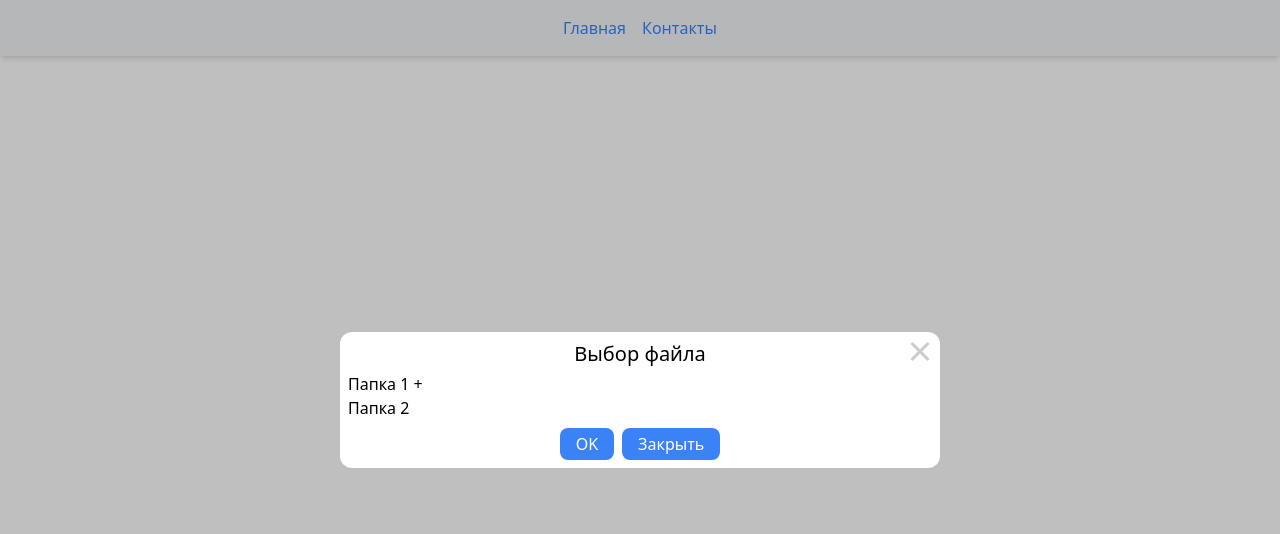
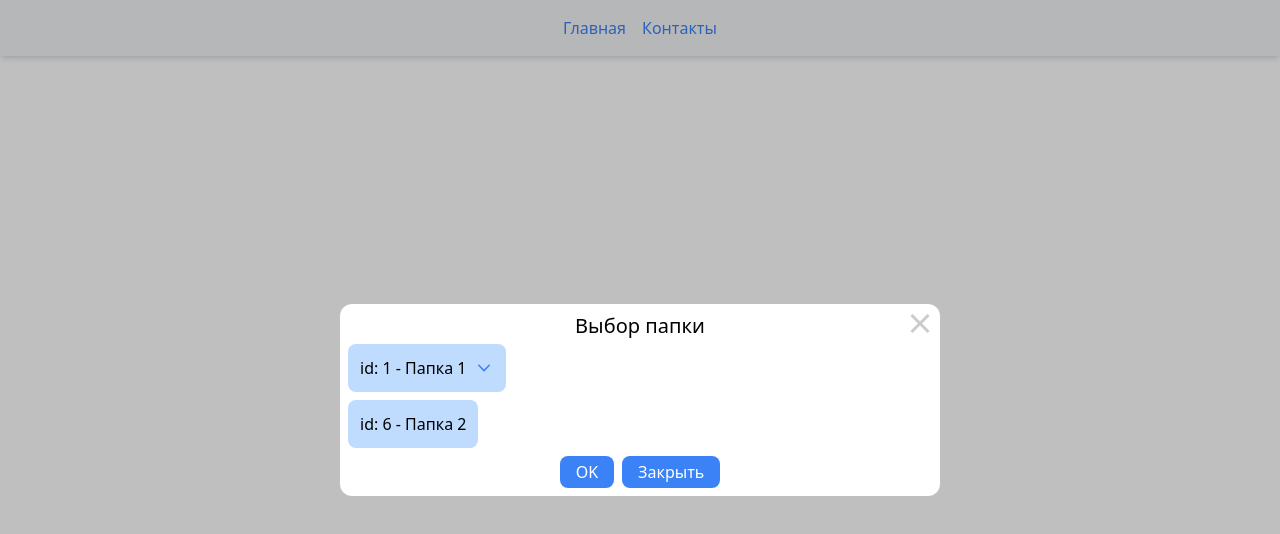
Before and after one commit to dzoric1/tree-view, a Vue app: page / in a window 1280 px wide. Both pictures are taken after a click on the button "Открыть". Shown: the top 534 px of the page. Built offline with nearby package versions, Linux system fonts and the light colour scheme; the HTML template or start-up script is replaced by a standard one.

Commit message:
realized tree view component with features

```diff
--- a/src/components/UI/UITreeView/Main.vue
+++ b/src/components/UI/UITreeView/Main.vue
@@ -1,31 +1,41 @@
-<script lang="ts" setup>
+<script setup lang="ts">
+import { ref } from 'vue';
 import TreeNode from './TreeNode.vue';
 import { type TreeNodeData } from './types';
 
-defineProps<{
+const props = defineProps<{
   data: TreeNodeData[];
+  modelValue: number | null;
 }>();
 
-const emit = defineEmits(['select']);
+const emits = defineEmits<{
+  (e: 'update:modelValue', id: number | null): void;
+}>();
 
-const handleSelect = (node: TreeNodeData) => {
-  emit('select', node);
+const selectedNodeId = ref<number | null>(props.modelValue ?? null);
+
+const onNodeSelect = (id: number) => {
+  selectedNodeId.value = id;
+  emits('update:modelValue', id);
 };
 </script>
 
 <template>
-  <div>
-    <ul>
-      <li>
+  <div class="tree-view">
+    <ul class="tree">
+      <li v-for="node in data" :key="node.id">
         <TreeNode
-          v-for="node in data"
-          :key="node.id"
-          :data="node"
-          @select="handleSelect"
+          :node="node"
+          :selectedId="selectedNodeId"
+          @select="onNodeSelect"
         />
       </li>
     </ul>
   </div>
 </template>
 
-<style scoped></style>
+<style scoped>
+.tree {
+  @apply flex flex-col gap-2;
+}
+</style>
--- a/src/components/UI/UITreeView/TreeNode.vue
+++ b/src/components/UI/UITreeView/TreeNode.vue
@@ -1,46 +1,77 @@
-<script lang="ts" setup>
-import { defineProps, ref } from 'vue';
+<script setup lang="ts">
+import ChevronIcon from '@/components/icons/ChevronIcon.vue';
+import { computed, defineEmits, defineProps, ref } from 'vue';
 import { type TreeNodeData } from './types';
 
 const props = defineProps<{
-  data: TreeNodeData;
+  node: TreeNodeData;
+  selectedId: number | null;
 }>();
 
-const emit = defineEmits(['select']);
+const emit = defineEmits<{
+  (e: 'select', id: number): void;
+}>();
 
-const isExpanded = ref(false);
-const hasChildren = props.data.children.length > 0;
+const isOpen = ref(false);
+const isSelected = computed(() => props.selectedId === props.node.id);
 
-const onClick = () => {
-  if (hasChildren) {
-    isExpanded.value = !isExpanded.value;
-  } else {
-    emit('select', props.data);
-  }
+const toggleChildren = () => {
+  isOpen.value = !isOpen.value;
 };
 
-const handleSelect = () => {
-  emit('select', props.data);
+const handleClick = () => {
+  emit('select', props.node.id);
 };
 </script>
 
 <template>
   <div>
-    <div @click="onClick">
-      <span>{{ data.name }}</span>
-      <span v-if="hasChildren">{{ isExpanded ? ' - ' : ' + ' }}</span>
+    <div
+      class="tree-node"
+      :class="{ selected: isSelected }"
+      @click.stop="handleClick"
+    >
+      <span>{{ `id: ${node.id} - ${node.name}` }}</span>
+      <span
+        v-if="node.children.length"
+        @click.stop="toggleChildren"
+        class="icon"
+        :class="{ 'rotate-90': isOpen }"
+      >
+        <ChevronIcon />
+      </span>
     </div>
-    <ul v-if="hasChildren" v-show="isExpanded">
-      <li>
-        <TreeNode
-          v-for="child in data.children"
-          :key="child.id"
-          :data="child"
-          @select="handleSelect"
-        />
-      </li>
-    </ul>
+
+    <Transition name="fade">
+      <ul v-if="isOpen" class="tree-node__children">
+        <li v-for="child in node.children" :key="child.id">
+          <TreeNode
+            :node="child"
+            :selectedId="selectedId"
+            @select="$emit('select', $event)"
+          />
+        </li>
+      </ul>
+    </Transition>
   </div>
 </template>
 
-<style scoped></style>
+<style scoped>
+.tree-node {
+  @apply cursor-pointer bg-blue-200 w-max p-3 rounded-lg flex items-center gap-2;
+}
+.tree-node__children {
+  @apply mt-2 pl-5 flex flex-col gap-2;
+}
+.selected {
+  @apply bg-blue-900 text-white;
+}
+
+.icon {
+  @apply cursor-pointer hover:bg-blue-300 w-5 h-5 rounded-md flex items-center justify-center p-1;
+}
+
+.icon--active {
+  @apply transform rotate-90 transition-all;
+}
+</style>
--- a/src/views/HomeView.vue
+++ b/src/views/HomeView.vue
@@ -7,34 +7,48 @@ import { ref } from 'vue';
 
 const modalIsOpen = ref<boolean>(false);
 const mockStore = useMockStore();
+const selectedFolderId = ref<number | null>(null);
 
 const onConfirm = () => {
   modalIsOpen.value = false;
+  mockStore.setSelectedFileId(selectedFolderId.value);
 };
 
-const onSelect = (e: Event) => {
-  modalIsOpen.value = false;
-  console.log(e);
+const onOpenModal = () => {
+  modalIsOpen.value = true;
+  selectedFolderId.value = null;
 };
 </script>
 
 <template>
-  <div class="text-3xl mx-auto text-center">
-    <UIButton text="Открыть" @click="modalIsOpen = true" />
+  <div class="home">
+    <UIButton text="Открыть" @click="onOpenModal" />
+
+    <div>
+      {{
+        mockStore.getSelectedFileId()
+          ? `ID выбранного файла: ${mockStore.getSelectedFileId()}`
+          : 'Файл не выбран'
+      }}
+    </div>
 
     <teleport to="body">
       <Transition name="fade">
         <UIModal
           v-if="modalIsOpen"
-          title="Выбор файла"
+          title="Выбор папки"
           @close="modalIsOpen = false"
           @confirm="onConfirm"
         >
-          <UITreeView :data="mockStore.getData()" @select="onSelect" />
+          <UITreeView :data="mockStore.getData()" v-model="selectedFolderId" />
         </UIModal>
       </Transition>
     </teleport>
   </div>
 </template>
 
-<style scoped></style>
+<style scoped>
+.home {
+  @apply text-3xl mx-auto text-center flex flex-col items-center;
+}
+</style>
```
